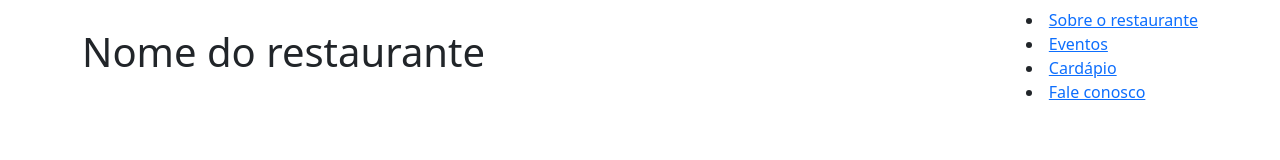
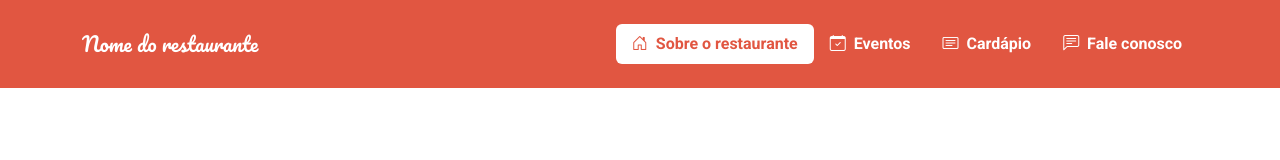
Before and after one commit to pabsoftware/projeto3, a plain HTML site: page index.html in a window 1280 px wide. Drawn offline with nearby package versions, Linux system fonts and the light colour scheme.

Commit message:
concuido header iniciando carousel

```diff
--- a/index.html
+++ b/index.html
@@ -5,27 +5,63 @@
     <meta name="viewport" content="width=device-width, initial-scale=1.0">
     <title>Document</title>
     <link rel="stylesheet" href="https://cdn.jsdelivr.net/npm/bootstrap@5.3.1/dist/css/bootstrap.min.css">
+
+    <link rel="preconnect" href="https://fonts.googleapis.com">
+    <link rel="preconnect" href="https://fonts.gstatic.com" crossorigin>
+    <link href="https://fonts.googleapis.com/css2?family=Pacifico&family=Roboto:wght@400;700&display=swap" rel="stylesheet">
+    <link rel="stylesheet" href="https://cdn.jsdelivr.net/npm/bootstrap-icons@1.10.5/font/bootstrap-icons.css">
+
+    <link rel="stylesheet" href="./main.css">
+
 </head>
 <body>
-    <header class="navbar navbar-expand-lg sticky-top">
+    <header class="navbar navbar-expand-lg sticky-top p-4">
         <div class="container">
-            <h1>Nome do restaurante</h1>
-            <nav>
-                <li>
-                    <a href="">Sobre o restaurante</a>
-                </li>
-                <li>
-                    <a href="">Eventos</a>
-                </li>
-                <li>
-                    <a href="">Cardápio</a>
-                </li>
-                <li>
-                    <a href="">Fale conosco</a>
-                </li>
+            <h1 class="navbar-brand m-0">Nome do restaurante</h1>
+            <!--Menu amburg-->
+            <button class="navbar-toggler" type="button" data-bs-toggle="collapse" data-bs-target="#menu-navegacao" >
+                <span class="navbar-toggler-icon"></span>
+              </button>
+            <!--nav-pills = links com aparência de botao-->
+            <nav class="navbar-collapse collapse justify-content-end" id="menu-navegacao">
+                <ul class="nav nav-pills d-block d-md-flex ">
+                    <li class="nav-item fw-bold ">
+                        <a class="nav-link active" href="">
+                            <!--me-1 = margem à direira (margin-end)-->
+                            <i class="bi bi-house-door me-1"></i>
+                            Sobre o restaurante
+                        </a>
+                    </li>
+                    <li class="nav-item fw-bold">
+                        <a class="nav-link" href="">
+                            <i class="bi bi-calendar-check me-1"></i>
+                            Eventos
+                        </a>
+                    </li>
+                    <li class="nav-item fw-bold">
+                        <a class="nav-link" href="">
+                            <i class="bi bi-card-text me-1"></i>
+                            Cardápio
+                        </a>
+                    </li>
+                    <li class="nav-item fw-bold">
+                        <a class="nav-link" href="">
+                            <i class="bi bi-chat-left-text me-1"></i>
+                            Fale conosco
+                        </a>
+                    </li>
+                </ul>
+
             </nav>
         </div>
     </header>
+    <section class="carousel-slide" id="sobre-o-restaurante">
+        <div class="carousel-inner">
+            <div class="carousel-item">
+                <img src="" alt="">
+            </div>
+        </div>
+    </section>
 
     <script src="https://cdn.jsdelivr.net/npm/bootstrap@5.3.1/dist/js/bootstrap.bundle.min.js"></script>
 </body>
--- /dev/null
+++ b/main.css
@@ -0,0 +1,24 @@
+body{
+    font-family: Roboto, sans-serif;
+}
+
+.navbar{
+    background-color: #e15641;e;
+}
+.nav .nav-link.active{
+    background-color: white;
+    color: #e15641;
+}
+
+.nav .nav-link,
+.navbar-brand,
+.navbar-brand:hover{
+    color: #fff;
+}
+.navbar-brand{
+    font-family: Pacifico, cursiva;
+}
+
+.navbar-toggler{
+    background-color: #ffeae6;
+}
```
